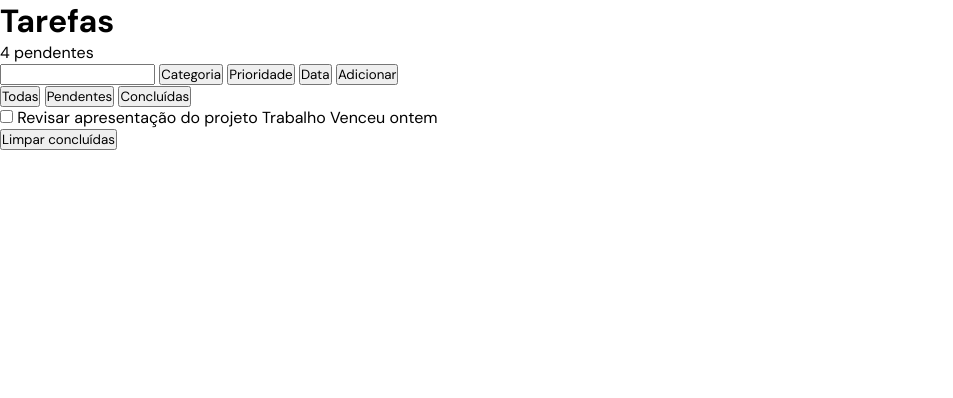
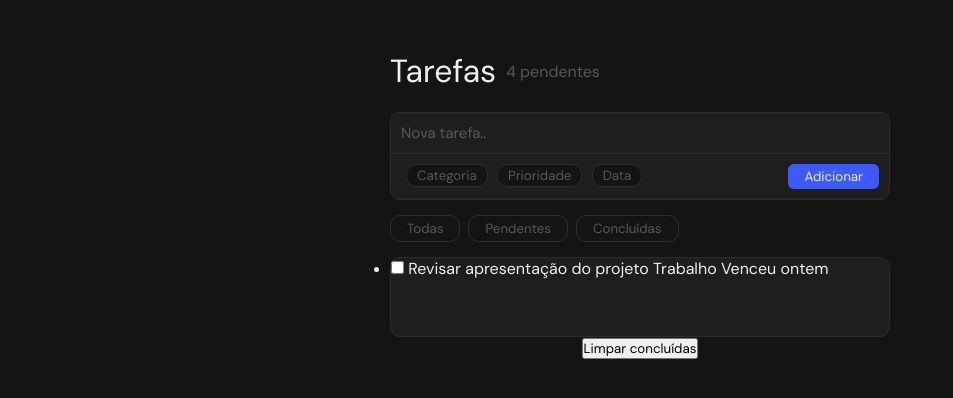
Before and after one commit to mateusrodrigues0904/todo-list-, a plain HTML site: page index.html in a window 1280 px wide. Shown: the whole page, without its empty margins (0-953 px from the left). Drawn offline with Linux system fonts and the light colour scheme; a script that the page names is missing.

Commit message:
criado a section, nav e header.

```diff
--- a/index.html
+++ b/index.html
@@ -13,11 +13,21 @@
     </header>
     <section>
       <form>
-        <input type="text" name="tituloTarefas" id="idTituloTarefa" />
-        <button type="button">Categoria</button>
-        <button type="button">Prioridade</button>
-        <button type="button">Data</button>
-        <button type="submit">Adicionar</button>
+        <input
+          type="text"
+          name="tituloTarefas"
+          id="idTituloTarefa"
+          class="classTituloTarefa"
+          placeholder="Nova tarefa.."
+        />
+        <div class="classButoesForm">
+          <div>
+            <button type="button">Categoria</button>
+            <button type="button">Prioridade</button>
+            <button type="button">Data</button>
+          </div>
+          <button type="submit">Adicionar</button>
+        </div>
       </form>
       <nav>
         <button type="button">Todas</button>
--- a/style.css
+++ b/style.css
@@ -1,12 +1,12 @@
 @import url("https://fonts.googleapis.com/css2?family=DM+Sans:ital,opsz,wght@0,9..40,100..1000;1,9..40,100..1000&display=swap");
 :root {
-  --color-bg: #f9f8f6;
-  --color-surface: #ffffff;
-  --color-border: #e8e6e1;
-  --color-text: #1a1a1a;
-  --color-muted: #9e9b94;
+  --color-bg: #141414;
+  --color-surface: #1e1e1e;
+  --color-border: #2c2c2a;
+  --color-text: #f0efed;
+  --color-muted: #5a5750;
   --color-accent: #3d5afe;
-  --color-done: #b0adad;
+  --color-done: #3a3a38;
   --priority-high: #e53935;
   --priority-medium: #fb8c00;
   --priority-low: #43a047;
@@ -17,3 +17,105 @@
   padding: 0;
   box-sizing: border-box;
 }
+body {
+  background-color: var(--color-bg);
+  color: var(--color-text);
+  display: flex;
+  flex-direction: column;
+  align-items: center;
+}
+
+header {
+  margin-top: 50px;
+  margin-bottom: 20px;
+  display: flex;
+  align-items: center;
+  justify-content: left;
+  width: 500px;
+  gap: 10px;
+}
+
+header > h1 {
+  font-weight: 400;
+}
+header > span {
+  color: var(--color-muted);
+}
+
+section {
+  width: 500px;
+}
+
+section > form {
+  background-color: var(--color-surface);
+  display: flex;
+  flex-direction: column;
+  border-radius: 10px;
+  border: 1px solid var(--color-border);
+}
+
+hr {
+  background-color: var(--color-border);
+  color: var(--color-border);
+  margin-top: 10px;
+  margin-bottom: 10px;
+}
+
+input[type="text"] {
+  background-color: var(--color-surface);
+  color: var(--color-muted);
+  border: none;
+  border-bottom: 1px solid var(--color-border);
+  padding: 10px;
+  font-size: 15px;
+}
+input[type="text"] {
+  outline: none;
+}
+::placeholder {
+  color: var(--color-muted);
+}
+.classButoesForm {
+  display: flex;
+  justify-content: space-between;
+  padding: 10px;
+}
+.classButoesForm > div > button[type="button"] {
+  background-color: var(--color-bg);
+  border-radius: 10px;
+  color: var(--color-muted);
+  padding: 2px 10px;
+  margin-left: 5px;
+  border: 1px solid var(--color-border);
+}
+
+.classButoesForm > button[type="submit"] {
+  background-color: var(--color-accent);
+  border-radius: 6px;
+  color: var(--color-text);
+  padding: 4px 16px;
+  border: none;
+}
+
+nav {
+  width: 400px;
+  margin: 15px 0px;
+  display: flex;
+  gap: 8px;
+}
+
+nav > button {
+  background-color: var(--color-bg);
+  color: var(--color-muted);
+  border: 1px solid var(--color-border);
+  border-radius: 10px;
+  padding: 4px 16px;
+}
+
+main {
+  width: 500px;
+  height: 80px;
+  background-color: var(--color-surface);
+  border: 1px solid var(--color-border);
+  border-radius: 10px;
+}
```
